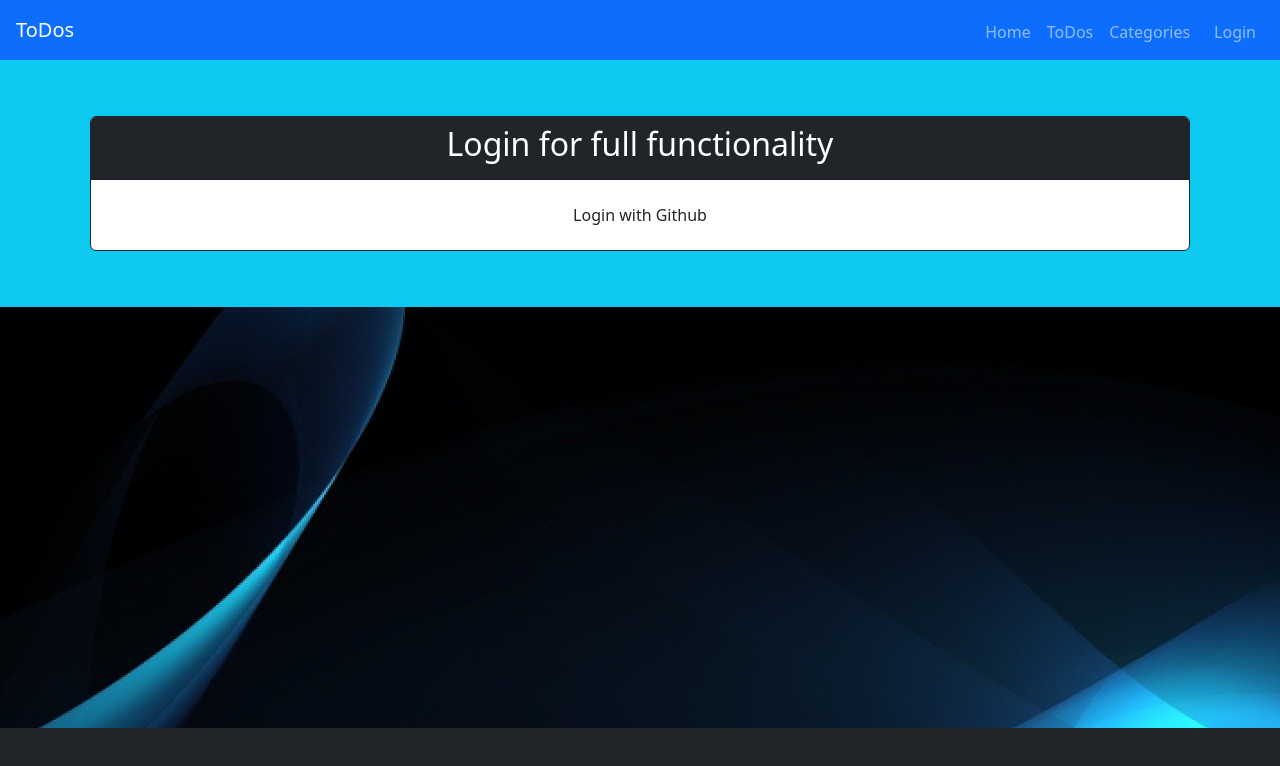
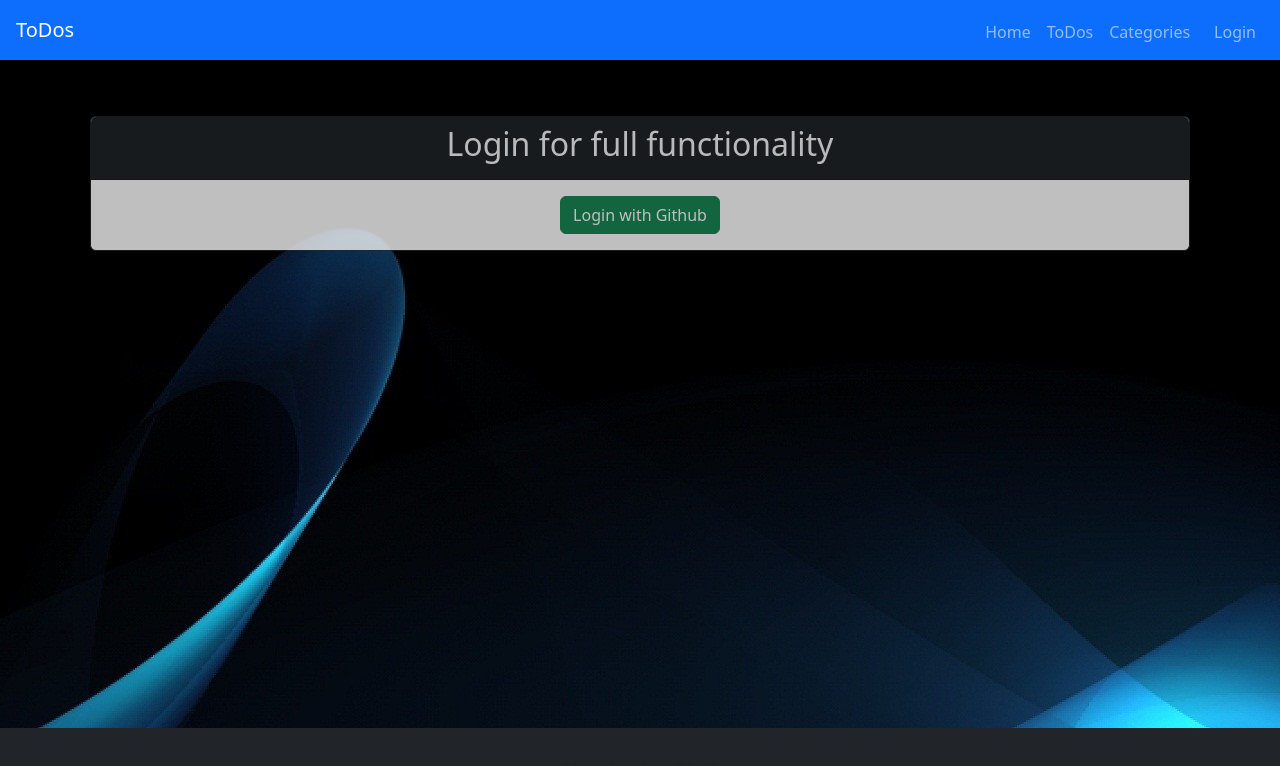
Before and after one commit to ritterob/react_todo, a React (Create React App) app: page /login in a window 1280 px wide. Shown: the top 766 px of the page. Built offline with nearby package versions, Linux system fonts and the light colour scheme; no server answers.

Commit message:
Final commit for the day

```diff
--- a/src/components/Auth/Login.js
+++ b/src/components/Auth/Login.jsx
@@ -3,7 +3,7 @@ import { useAuth } from '../../contexts/AuthContext';
 import { Container, Card } from 'react-bootstrap';
 import { useNavigate } from 'react-router-dom';
 
-export default function Login() {
+export default function Login(props) {
     const { login } = useAuth();
     const navigate = useNavigate();
 
@@ -14,14 +14,14 @@ export default function Login() {
 
     return (
         <div className='login'>
-            <article className='bg-info mb-5 p-5 text-dark'>
+            <article className='opacity-75 mb-5 p-5 text-dark'>
                 <Container>
                     <Card className='m-2 border-dark text-center'>
-                        <Card.Header className='bg-dark text-white'>
+                        <Card.Header className='bg-dark text-light'>
                             <h2>Login for full functionality</h2>
                         </Card.Header>
                         <Card.Body>
-                            <button className='btn btn success' onClick={() => handleAuth()}>
+                            <button className='btn btn-success' onClick={() => handleAuth()}>
                                 Login with Github
                             </button>
                         </Card.Body>
```
Also changed, not shown: src/App.jsx (renamed from src/App.js), src/components/NotFound/Notfound.jsx (renamed from src/components/NotFound/Notfound.js), src/contexts/AuthContext.jsx (renamed from src/contexts/AuthContext.js).
